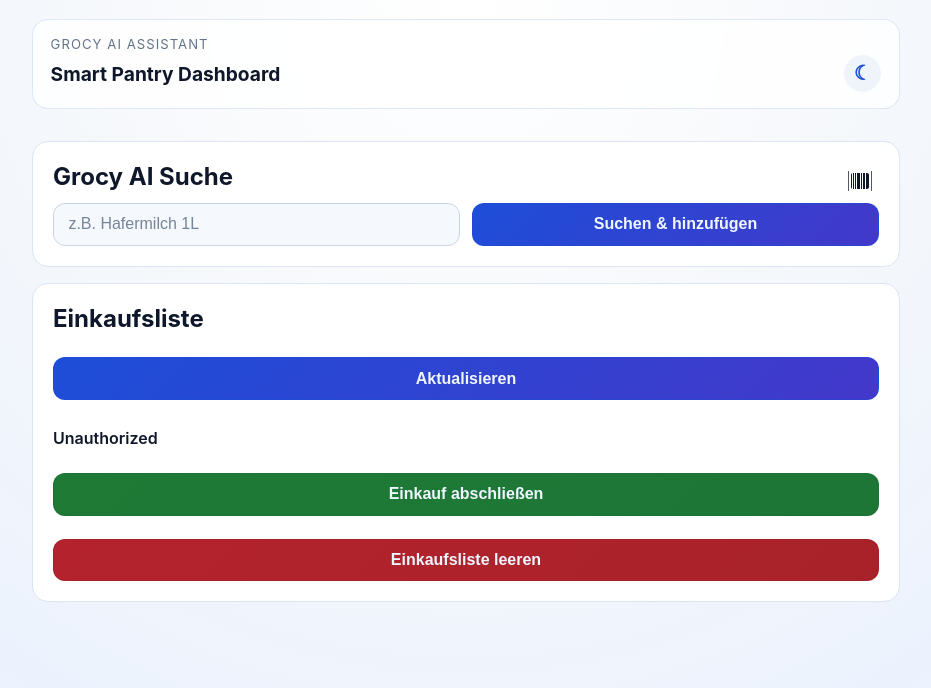
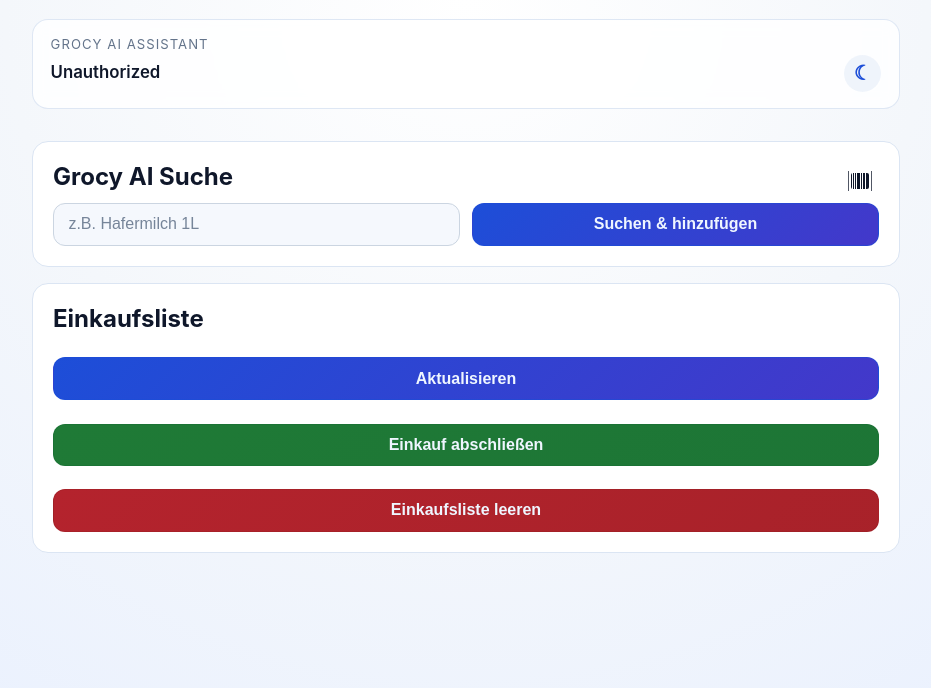
Before and after one commit to w00v91/grocy-ai-assistant, a FastAPI app: page / in a window 1280 px wide. Shown: the top 688 px of the page, without its empty margins (174-1105 px from the left). Run offline with FastAPI, Linux system fonts and the light colour scheme; data that the repository does not hold is empty; parts of the project's set-up code (start-up, migrations or seed data) failed here and were passed over.

Commit message:
Show tab-specific status in dashboard header

```diff
--- a/grocy_ai_assistant/api/static/dashboard.css
+++ b/grocy_ai_assistant/api/static/dashboard.css
@@ -124,9 +124,15 @@ body {
   color: var(--muted);
 }
 
-.topbar h1 {
+.topbar-status {
   margin: 0.25rem 0 0;
-  font-size: 1.2rem;
+  font-size: 1.05rem;
+  font-weight: 600;
+  color: var(--text);
+  min-height: 1.5rem;
+  overflow: hidden;
+  text-overflow: ellipsis;
+  white-space: nowrap;
 }
 
 body.modal-open {
@@ -691,8 +697,9 @@ button:focus-visible {
   outline-offset: 2px;
 }
 .muted { color: var(--muted); font-size: 0.95rem; }
-#status-shopping,
-#status-recipes { margin-top: 0.85rem; font-weight: 600; }
+.tab-status {
+  display: none;
+}
 ul { list-style: none; padding: 0; margin: 0; display: grid; gap: 0.8rem; }
 li {
   display: flex;
@@ -747,8 +754,8 @@ img {
   .topbar-heading-row {
     row-gap: 0.35rem;
   }
-  .topbar h1 {
-    font-size: 1.1rem;
+  .topbar-status {
+    font-size: 1rem;
   }
   .theme-toggle {
     width: 2.2rem;
@@ -1007,11 +1014,6 @@ img {
 }
 .success-button:hover { background: var(--success-bg-hover); }
 
-
-#status-storage {
-  margin-top: 0.85rem;
-  font-weight: 600;
-}
 
 .storage-products-list {
   margin-top: 0.8rem;
--- a/grocy_ai_assistant/api/templates/dashboard.html
+++ b/grocy_ai_assistant/api/templates/dashboard.html
@@ -11,7 +11,7 @@
       <div class="topbar-content">
         <p class="eyebrow">Grocy AI Assistant</p>
         <div class="topbar-heading-row">
-          <h1>Smart Pantry Dashboard</h1>
+          <p id='topbar-status' class='topbar-status' aria-live='polite'>Bereit.</p>
           <span id='activity-spinner' class='activity-spinner hidden' aria-label='Lädt' title='Lädt'></span>
           <button id='theme-toggle' class='theme-toggle' type='button' aria-label='Zu Darkmode wechseln' title='Zu Darkmode wechseln' onclick='toggleTheme()'>☾</button>
         </div>
@@ -51,7 +51,7 @@
             <button class="primary-button" onclick='loadShoppingList()'>Aktualisieren</button>
           </div>
           <ul id='shopping-list'></ul>
-          <p id='status-shopping'>Bereit.</p>
+          <p id='status-shopping' class='tab-status'>Bereit.</p>
           <div class="button-row">
             <button class='success-button' onclick='completeShoppingList()'>Einkauf abschließen</button>
             <button class='danger-button' onclick='clearShoppingList()'>Einkaufsliste leeren</button>
@@ -90,7 +90,7 @@
             </div>
             <button class='recipe-load-button' type='button' onclick='loadRecipeSuggestions()'>Rezeptvorschläge laden</button>
           </div>
-          <p id='status-recipes'>Bereit.</p>
+          <p id='status-recipes' class='tab-status'>Bereit.</p>
           <button id='open-recipe-create-modal-button' class='primary-button recipe-create-button' type='button' onclick='openRecipeCreateModal()'>Rezept hinzufügen</button>
         </section>
       </section>
@@ -103,7 +103,7 @@
             <button class='primary-button' type='button' onclick='loadStorageProducts()'>Aktualisieren</button>
           </div>
           <input id='storage-filter-input' type='text' placeholder='Produkte filtern...' oninput='renderStorageProducts()' />
-          <p id='status-storage'>Bereit.</p>
+          <p id='status-storage' class='tab-status'>Bereit.</p>
           <ul id='storage-products' class='storage-products-list'></ul>
         </section>
       </section>
@@ -114,7 +114,7 @@
             <h2>Benachrichtigungen</h2>
             <button class='primary-button' type='button' onclick='loadNotificationOverview()'>Aktualisieren</button>
           </div>
-          <p id='status-notifications'>Bereit.</p>
+          <p id='status-notifications' class='tab-status'>Bereit.</p>
 
           <div class='notification-options-layout'>
             <section class='notification-options-card'>
--- a/grocy_ai_assistant/config.json
+++ b/grocy_ai_assistant/config.json
@@ -1,6 +1,6 @@
 {
   "name": "Grocy AI Assistant",
-  "version": "7.1.65",
+  "version": "7.1.66",
   "slug": "grocy_ai_assistant",
   "dependencies": [
     "a0d49513_grocy"
```
Also changed, not shown: grocy_ai_assistant/api/static/dashboard.js (+41 -0 lines), CHANGELOG.md.
